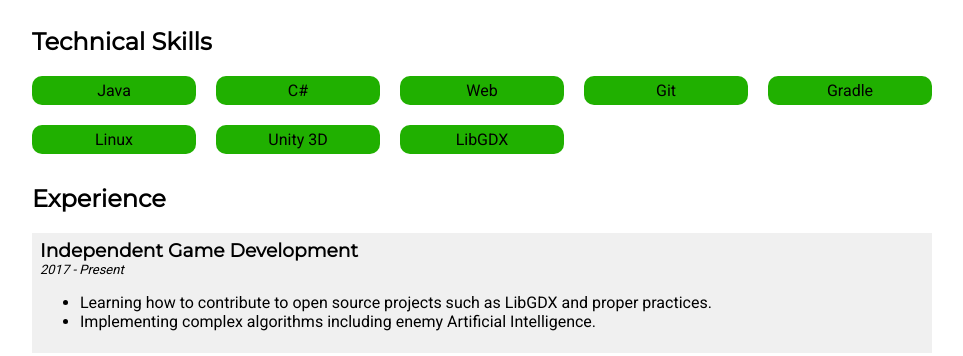
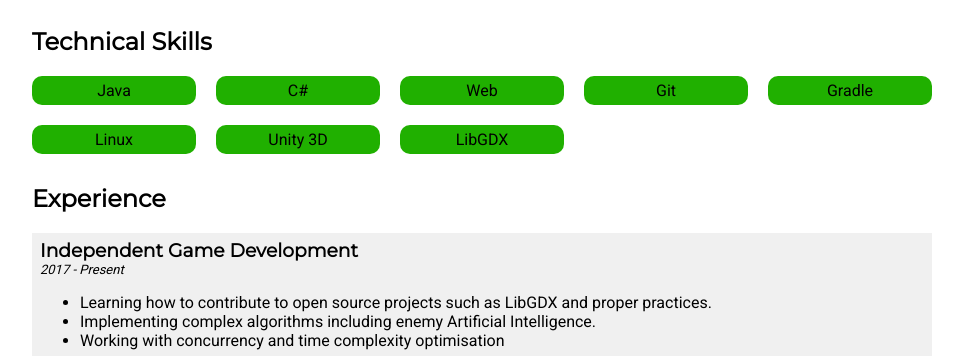
Before and after one commit to keval6b/cv, a plain HTML site: page keval-kapdee-cv.html in a window 1280 px wide. Shown: the part 367-723 px from the top of the page, without its empty margins (158-1121 px from the left). Drawn offline with Linux system fonts and the light colour scheme.

Commit message:
Added concurrency item for independent game dev

```diff
--- a/keval-kapdee-cv.html
+++ b/keval-kapdee-cv.html
@@ -151,6 +151,7 @@
                 <ul>
                     <li>Learning how to contribute to open source projects such as LibGDX and proper practices.</li>
                     <li>Implementing complex algorithms including enemy Artificial Intelligence.</li>
+                    <li>Working with concurrency and time complexity optimisation</li>
                 </ul>
             </div>
             <div class="item">
```
